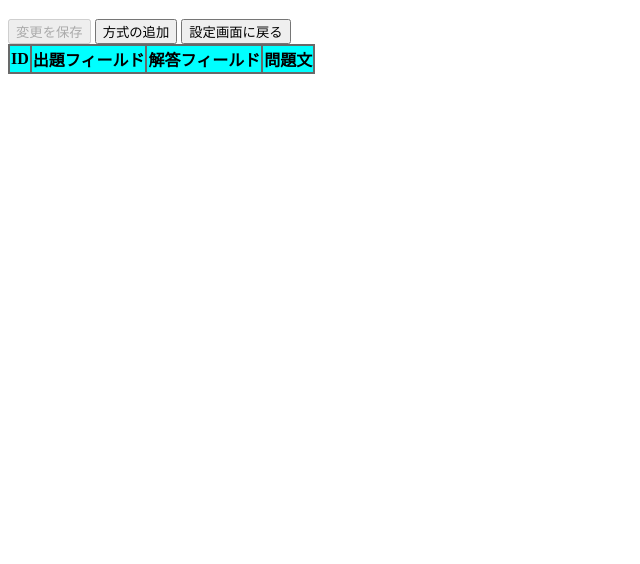
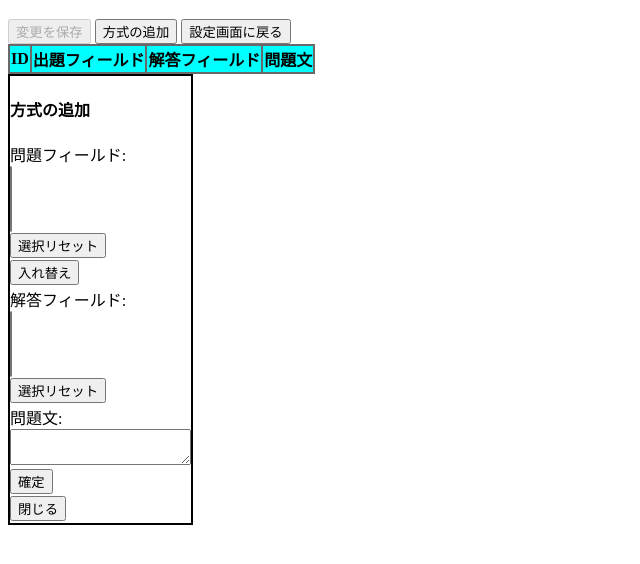
Before and after one commit to gomadofu1729/memory_test, a plain HTML site: page methods.html in a window 1280 px wide. Both pictures are taken after a click on the button "方式の追加". Shown: the part 70-634 px from the top of the page, without its empty margins (0-640 px from the left). Drawn offline with Linux system fonts and the light colour scheme.

Commit message:
[add] りどみ書き足しとmethodsの追加メニュー作成

```diff
--- a/js/methods.js
+++ b/js/methods.js
@@ -14,6 +14,15 @@ const Qtext_restore= document.getElementById("Qtext-restore");
 const Qtext_confirm= document.getElementById("Qtext-confirm");
 const method_delete= document.getElementById("method-delete");
 const method_undelete= document.getElementById("method-undelete");
+const add_menu= document.getElementById("add-menu");
+const add_Qfield_select= document.getElementById("add-Qfield-select");
+const add_Qfield_reset= document.getElementById("add-Qfield-reset");
+const add_QA_swap= document.getElementById("add-QA-swap");
+const add_Afield_select= document.getElementById("add-Afield-select");
+const add_Afield_reset= document.getElementById("add-Afield-reset");
+const add_Qtext= document.getElementById("add-Qtext");
+const add_confirm= document.getElementById("add-confirm");
+const add_close= document.getElementById("add-close");
 
 let カードセット;
 let セットID;
@@ -139,3 +148,9 @@ confirm.addEventListener("click", async ()=>{
 setting.addEventListener("click", ()=>{
     船頭.setting(セットID);
 });
+add.addEventListener("click", ()=>{
+    add_menu.classList.add("vertical");
+});
+add_close.addEventListener("click", ()=>{
+    add_menu.classList.remove("vertical");
+});
--- a/methods.html
+++ b/methods.html
@@ -43,4 +43,21 @@
     <button id="method-delete" class="when-free">方式削除</button>
     <button id="method-undelete" class="when-deleted">方式削除取り消し</button>
 </div>
+<div id="add-menu" class="pop-up">
+    <h4>方式の追加</h4>
+    <label>問題フィールド:<br>
+        <select id="add-Qfield-select" multiple></select>
+    </label>
+    <button id="add-Qfield-reset">選択リセット</button>
+    <button id="add-QA-swap">入れ替え</button>
+    <label>解答フィールド:<br>
+        <select id="add-Afield-select" multiple></select>
+    </label>
+    <button id="add-Afield-reset">選択リセット</button>
+    <label>問題文:<br>
+        <textarea id="add-Qtext"></textarea>
+    </label>
+    <button id="add-confirm">確定</button>
+    <button id="add-close">閉じる</button>
+</div>
 </body>
```
Also changed, not shown: 1 other file.
